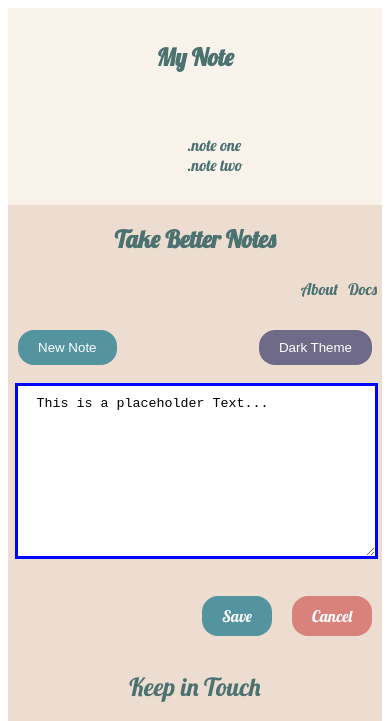
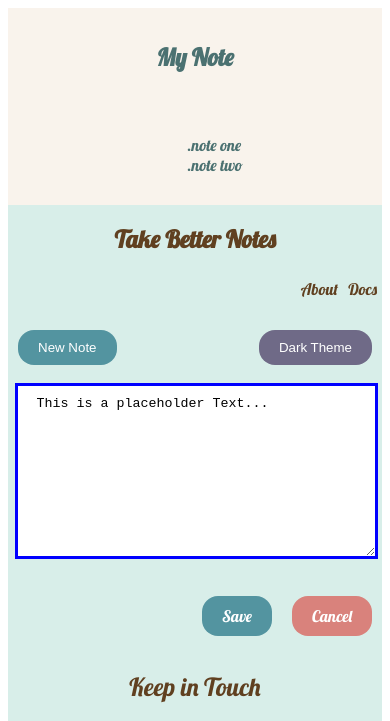
Before and after one commit to Khoi-Zel/1620---Assignment, a plain HTML site: page index.html in a window 390 px wide. Shown: the top 721 px of the page. Drawn offline with Linux system fonts and the light colour scheme.

Commit message:
change color

```diff
--- a/css/stylesheet.css
+++ b/css/stylesheet.css
@@ -22,8 +22,8 @@
     }
 
     section{
-        background-color: #edddd0;
-        color: #4B7171;
+        background-color: #D8EEE9;
+        color: #604020;
         flex-basis: 100%;
     }
 
```
Also changed, not shown: photo/Screenshot (59).png (added), photo/Screenshot (60).png (added).
